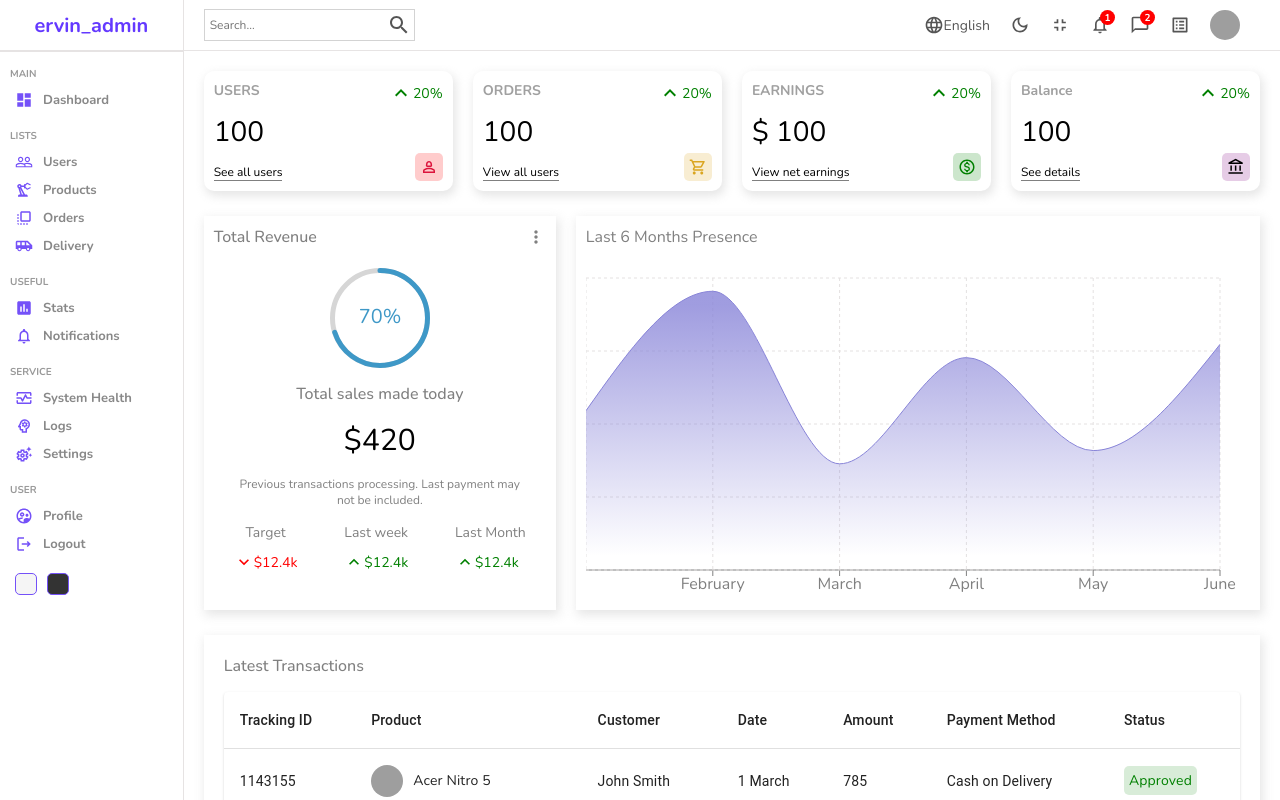
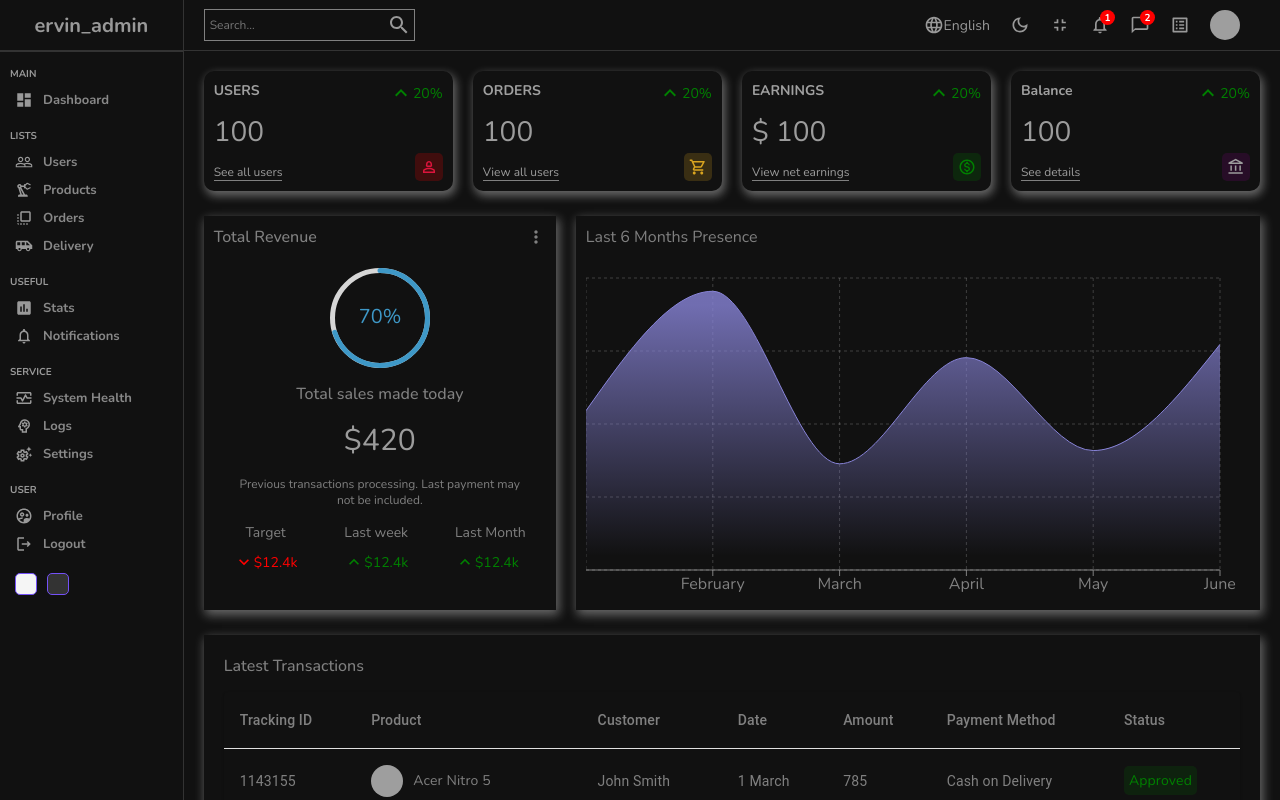
Before and after one commit to ervinkacar1991/my_admin_dashboardApp, a React (Create React App) app: page / in a window 1280 px wide. Shown: the top 800 px of the page. Built offline with nearby package versions, Linux system fonts and the light colour scheme; grey boxes are pictures that could not be loaded.

Commit message:
Add dark-light mode

```diff
--- a/src/App.js
+++ b/src/App.js
@@ -5,10 +5,11 @@
 import List from "./pages/list/List";
 import Single from "./pages/single/Single";
 import { productInputs, userInputs } from "./formSource";
+import "./style/dark.scss";
 
 function App() {
   return (
-    <div className="App">
+    <div className="app dark">
       <BrowserRouter>
         <Routes>
           <Route path="/">
--- a/src/components/datatable/Datatable.jsx
+++ b/src/components/datatable/Datatable.jsx
@@ -31,6 +31,7 @@
         </Link>
       </div>
       <DataGrid
+        className="datagrid"
         rows={userRows}
         columns={userColumns.concat(actionColumn)}
         pageSize={9}
--- a/src/components/table/Table.jsx
+++ b/src/components/table/Table.jsx
@@ -77,7 +77,7 @@
         <TableBody>
           {rows.map((row) => (
             <TableRow key={row.id}>
-              <TableCell>{row.id}</TableCell>
+              <TableCell className="tableCell">{row.id}</TableCell>
               <TableCell className="tableCell">
                 <div className="cellWrapper">
                   <img src={row.img} alt="" className="image" />
--- /dev/null
+++ b/src/style/dark.scss
@@ -0,0 +1,59 @@
+.app.dark{
+    background-color: #111;
+    color:rgb(156, 156, 156) ;
+
+    .chartGrid{
+        stroke: rgba(228, 228, 228, 0.219);
+    }
+    .table{
+        background-color: #111;
+        .tableCell{
+            color: gray;
+        }
+    }
+    .navbar{
+        color: #999;
+        border-color: #333;
+
+        .search{
+            border-color: gray;
+        }
+    }
+    .sidebar{
+        background-color: #111;
+        border-color: #333;
+
+        .top{
+            .logo{
+                color: #999;
+            }
+        }
+        hr{
+            border-color: #333;
+        }
+        ul{
+            li{
+                &:hover{
+                    background-color: #333;
+                }
+                .icon{
+                    color: #999;
+                }
+            }
+        }
+    }
+    .datatable{
+        .datagrid{
+            color: gray;
+            border: none;
+
+            .viewButton,.deleteButton, .cellWithStatus{
+                color: gray;
+                border: none;
+            }
+        }
+    }
+    input{
+        background-color: transparent;
+    }
+}
```
Also changed, not shown: src/context/darkModeContext.js (added, +9 -0 lines), src/context/darkModeReducer.js (added, +23 -0 lines).
